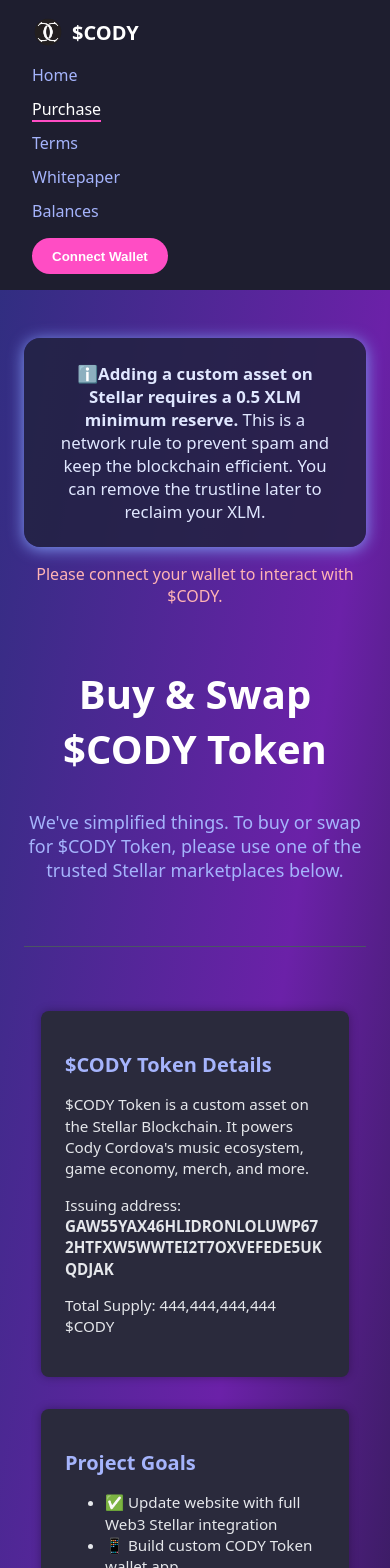
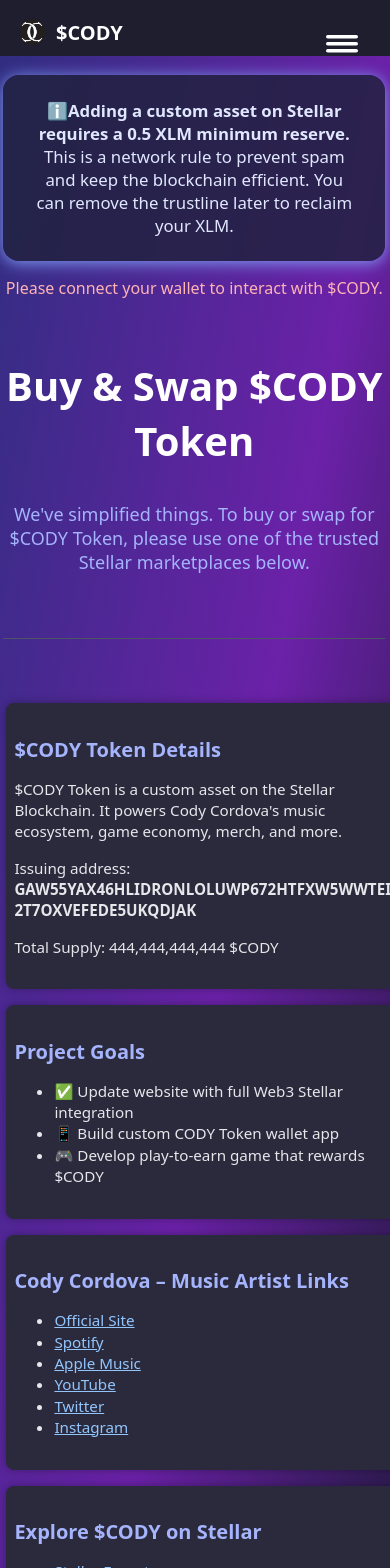
Before and after one commit to codycordova/codytoken, a Next.js app: page /purchase in a window 390 px wide. Shown: the top 1568 px of the page. Built offline with nearby package versions, Linux system fonts and the light colour scheme; what @creit.tech/stellar-wallets-kit, @stellar/stellar-sdk would draw is missing.

Commit message:
Added Lobstr Stellar wallet, optimized mobile

```diff
--- a/src/app/globals.css
+++ b/src/app/globals.css
@@ -3,8 +3,7 @@
 @tailwind utilities;
 
 html {
-    transition-property: none !important;
-    margin-right: 0 !important;
+    /* Removed transition-property and margin-right to avoid hydration errors */
 }
 
 @import url('https://fonts.googleapis.com/css2?family=Inter:wght@400;700&family=Montserrat:wght@600&display=swap');
--- a/src/app/purchase/Purchase.css
+++ b/src/app/purchase/Purchase.css
@@ -82,3 +82,20 @@
     word-break: break-word;
     overflow-wrap: anywhere;
 }
+
+@media (max-width: 600px) {
+    .purchase-container {
+        padding: 1.2rem 0.2rem;
+        max-width: 98vw;
+    }
+    .details-section {
+        gap: 1rem;
+        padding: 0 0.2rem;
+    }
+    .details-column {
+        width: 98vw;
+        max-width: 98vw;
+        padding: 1rem 0.5rem;
+        font-size: 0.98rem;
+    }
+}
--- a/src/components/Navbar.css
+++ b/src/components/Navbar.css
@@ -76,24 +76,84 @@
     background: #d13ca0;
 }
 
+/* Hamburger styles */
+.navbar-hamburger {
+    display: none;
+    background: none;
+    border: none;
+    cursor: pointer;
+    padding: 0.5rem;
+    margin-left: auto;
+    z-index: 1002;
+}
+
+/* Desktop: always show menu */
+.navbar-menu {
+    display: flex;
+    flex-direction: row;
+    align-items: center;
+    position: static;
+    background: none;
+    box-shadow: none;
+    width: auto;
+    padding: 0;
+    z-index: auto;
+}
+
 /* Responsive stack for mobile */
 @media (max-width: 768px) {
+    .navbar-hamburger {
+        display: block;
+        position: absolute;
+        right: 1.5rem;
+        top: 1.25rem;
+    }
     .navbar {
+        flex-direction: row;
+        align-items: center;
+        position: relative;
+        padding: 1rem 1rem 0.5rem 1rem;
+    }
+    .navbar-menu {
+        display: none;
+        position: absolute;
+        top: 100%;
+        left: 0;
+        width: 100vw;
+        background: #1e1e2f;
+        box-shadow: 0 8px 32px #0008;
+        z-index: 1001;
         flex-direction: column;
         align-items: flex-start;
+        padding: 1.5rem 1.5rem 1rem 1.5rem;
+        border-bottom-left-radius: 18px;
+        border-bottom-right-radius: 18px;
+        animation: fadeInMenu 0.2s;
     }
-
+    .navbar-menu.open {
+        display: flex;
+    }
     .navbar-links {
         flex-direction: column;
         align-items: flex-start;
-        gap: 0.75rem;
-        margin-top: 1rem;
-        margin-left: 0;
+        gap: 1rem;
+        margin: 0 0 1rem 0;
+        width: 100%;
     }
-
     .navbar-wallet {
-        margin-top: 1rem;
+        margin-top: 0.5rem;
         width: 100%;
         justify-content: flex-start;
     }
 }
+
+@media (min-width: 769px) {
+    .navbar-wallet {
+        margin-left: 2rem;
+    }
+}
+
+@keyframes fadeInMenu {
+    from { opacity: 0; transform: translateY(-10px); }
+    to { opacity: 1; transform: translateY(0); }
+}
--- a/src/components/Navbar.tsx
+++ b/src/components/Navbar.tsx
@@ -1,7 +1,7 @@
 // 📁 codytoken/src/components/Navbar.tsx
 "use client";
 
-import React from "react";
+import React, { useState } from "react";
 import Link from "next/link";
 import { usePathname } from "next/navigation";
 import WalletConnect from "./WalletConnect";
@@ -10,6 +10,12 @@
 
 export default function Navbar() {
     const pathname = usePathname();
+    const [menuOpen, setMenuOpen] = useState(false);
+
+    // Close menu on navigation
+    React.useEffect(() => {
+        setMenuOpen(false);
+    }, [pathname]);
 
     return (
         <nav className="navbar" aria-label="Main Navigation">
@@ -17,7 +23,22 @@
                 <Image src="/cclogo.png" alt="CODY Token Logo" className="logo" width={48} height={48} />
                 <span className="logo-text">$CODY</span>
             </div>
-
+            {/* Hamburger icon for mobile */}
+            <button
+                className="navbar-hamburger"
+                aria-label="Open menu"
+                aria-controls="main-navbar-menu"
+                aria-expanded={menuOpen}
+                onClick={() => setMenuOpen((v) => !v)}
+            >
+                <svg width="32" height="32" viewBox="0 0 32 32" fill="none" xmlns="http://www.w3.org/2000/svg">
+                    <rect y="7" width="32" height="3.5" rx="1.75" fill="#fff" />
+                    <rect y="14" width="32" height="3.5" rx="1.75" fill="#fff" />
+                    <rect y="21" width="32" height="3.5" rx="1.75" fill="#fff" />
+                </svg>
+            </button>
+            {/* Menu links and wallet, show/hide on mobile */}
+            <div className={`navbar-menu${menuOpen ? ' open' : ''}`} id="main-navbar-menu">
                 <ul className="navbar-links">
                     <li className={pathname === "/" ? "active" : ""}>
                         <Link href="/">Home</Link>
@@ -35,9 +56,9 @@
                         <Link href="/balances">Balances</Link>
                     </li>
                 </ul>
-
                 <div className="navbar-wallet">
                     <WalletConnect />
+                </div>
             </div>
         </nav>
     );
--- a/src/components/TrustlineButton.tsx
+++ b/src/components/TrustlineButton.tsx
@@ -68,6 +68,18 @@
         setLoading(true);
         try {
             const account = await serverRef.current.loadAccount(walletAddress);
+            // Calculate available XLM (native balance minus minimum reserve)
+            const nativeBalance = account.balances.find((b: any) => b.asset_type === "native");
+            const xlm = nativeBalance ? parseFloat(nativeBalance.balance) : 0;
+            // Minimum balance: 1 XLM base + 0.5 XLM per trustline + 0.5 XLM for new trustline
+            // See: https://developers.stellar.org/docs/fundamentals-and-concepts/fees-and-reserves
+            const subentryCount = account.subentry_count || 0;
+            const minBalance = 1 + 0.5 * (subentryCount + 1); // +1 for new trustline
+            if (xlm < minBalance) {
+                alert("❌ You need at least 0.5 XLM available to add a trustline. Please fund your wallet and try again.");
+                setLoading(false);
+                return;
+            }
             const tx = new StellarSdk.TransactionBuilder(account, {
                 fee: StellarSdk.BASE_FEE,
                 networkPassphrase: StellarSdk.Networks.PUBLIC,
@@ -87,9 +99,13 @@
             setHasTrustline(true);
             onTrustlineActive?.(true);
             alert("✅ Trustline successfully added!");
-        } catch (e) {
+        } catch (e: any) {
             console.error("Failed to add trustline:", e);
-            alert("❌ Failed to add trustline.");
+            if (e.response && e.response.data && e.response.data.extras && e.response.data.extras.result_codes) {
+                alert("❌ Failed to add trustline: " + JSON.stringify(e.response.data.extras.result_codes));
+            } else {
+                alert("❌ Failed to add trustline. " + (e.message || ""));
+            }
         } finally {
             setLoading(false);
         }
--- a/src/components/WalletConnect.tsx
+++ b/src/components/WalletConnect.tsx
@@ -2,7 +2,7 @@
 "use client";
 
 import React, { useState } from "react";
-import { StellarWalletsKit, WalletNetwork, FREIGHTER_ID, FreighterModule, xBullModule } from "@creit.tech/stellar-wallets-kit";
+import { StellarWalletsKit, WalletNetwork, FREIGHTER_ID, FreighterModule, xBullModule, LobstrModule, LOBSTR_ID } from "@creit.tech/stellar-wallets-kit";
 import { useWallet } from "@/context/WalletContext";
 import { FaKey } from "react-icons/fa";
 
@@ -12,7 +12,7 @@
   kit = new StellarWalletsKit({
     network: WalletNetwork.PUBLIC,
     selectedWalletId: FREIGHTER_ID,
-    modules: [new FreighterModule(), new xBullModule()],
+    modules: [new FreighterModule(), new xBullModule(), new LobstrModule()],
   });
 }
 
--- a/src/context/StellarWalletsContext.tsx
+++ b/src/context/StellarWalletsContext.tsx
@@ -15,6 +15,8 @@
     FreighterModule,
     xBullModule,
     FREIGHTER_ID,
+    LobstrModule,
+    LOBSTR_ID,
 } from "@creit.tech/stellar-wallets-kit";
 
 interface StellarWalletsContextValue {
@@ -36,7 +38,7 @@
         const newKit = new StellarWalletsKit({
             network: WalletNetwork.PUBLIC,
             selectedWalletId: FREIGHTER_ID,
-            modules: [new FreighterModule(), new xBullModule()],
+            modules: [new FreighterModule(), new xBullModule(), new LobstrModule()],
         });
 
         newKit.createButton({
```
Also changed, not shown: src/app/Home.css (+20 -0 lines), src/app/balances/Balances.css (+16 -0 lines), src/app/terms/Terms.css (+12 -0 lines), src/app/whitepaper/Whitepaper.css (+11 -0 lines). Lines whose indentation alone changed are shown as unchanged.
